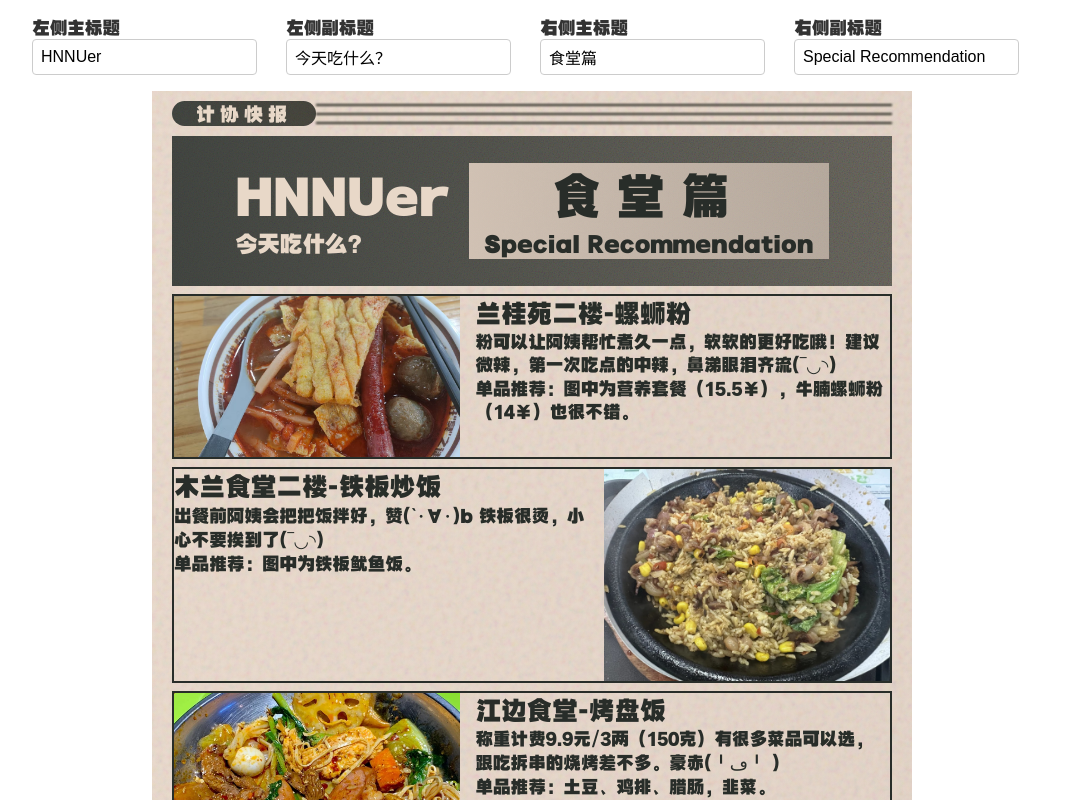
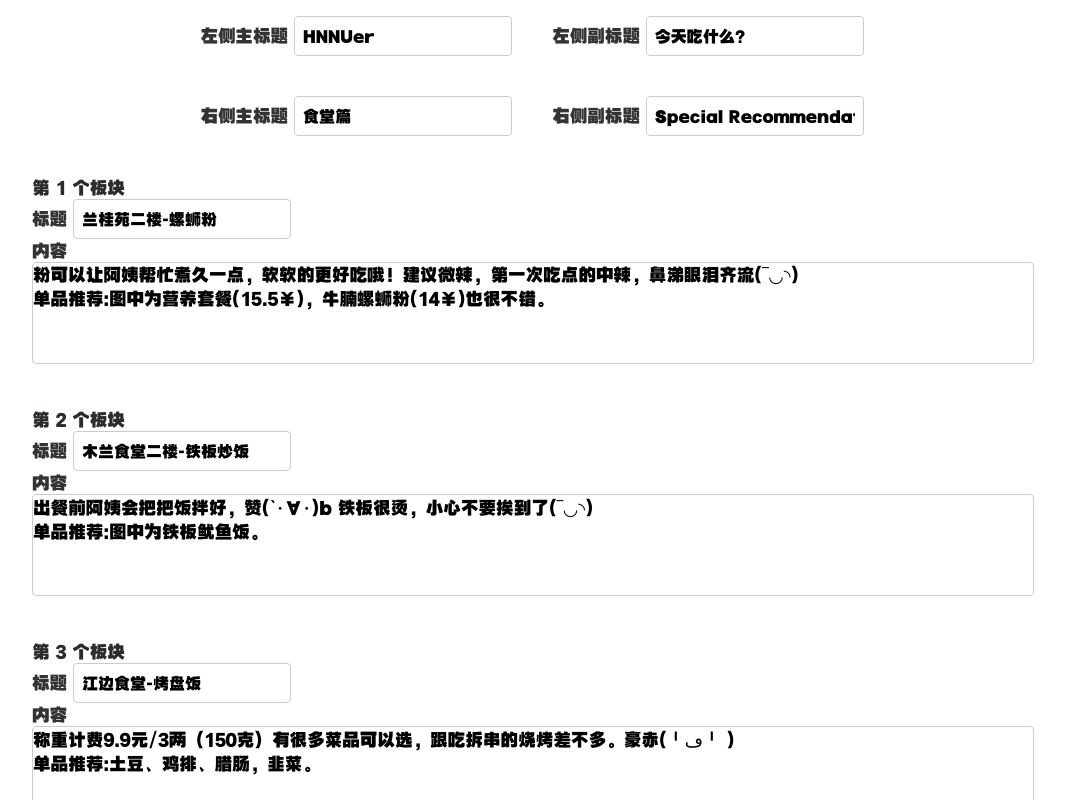
Before and after one commit to yuwuweichun/zzz-newspaper-generator, a Vue app: page / in a window 1280 px wide. Shown: the top 800 px of the page, without its empty margins (108-1173 px from the left). Built offline with nearby package versions, Linux system fonts and the light colour scheme.

Commit message:
text-generator

```diff
--- a/src/App.vue
+++ b/src/App.vue
@@ -7,7 +7,22 @@ const formData = ref({
   leftTitle: 'HNNUer',
   leftSubtitle: '今天吃什么？',
   rightTitle: '食堂篇',
-  rightSubtitle: 'Special Recommendation'
+  rightSubtitle: 'Special Recommendation',
+  // 添加新的数据字段
+  sections: [
+    {
+      title: '兰桂苑二楼-螺蛳粉',
+      content: '粉可以让阿姨帮忙煮久一点，软软的更好吃哦！建议微辣，第一次吃点的中辣，鼻涕眼泪齐流(‾◡◝)\n单品推荐:图中为营养套餐(15.5￥)，牛腩螺蛳粉(14￥)也很不错。',
+    },
+    {
+      title: '木兰食堂二楼-铁板炒饭',
+      content: '出餐前阿姨会把把饭拌好，赞(`･∀･)b 铁板很烫，小心不要挨到了(‾◡◝)\n单品推荐:图中为铁板鱿鱼饭。',
+    },
+    {
+      title: '江边食堂-烤盘饭',
+      content: '称重计费9.9元/3两（150克）有很多菜品可以选，跟吃拆串的烧烤差不多。豪赤(╹ڡ╹ )\n单品推荐:土豆、鸡排、腊肠，韭菜。',
+    }
+  ]
 })
 
 
@@ -36,29 +51,16 @@ import kaopanfan from '@/assets/images/kaopanfan.jpg'
       />
     </div>
 
-    <div class="newspaper-section">
-      <img :src="luosifen" alt="螺蛳粉" class="section-img-left">
+    <div class="newspaper-section" v-for="(section, index) in formData.sections" :key="index">
+      <img :src="[luosifen, tiebanyouyu, kaopanfan][index]" :alt="section.title"
+          :class="index % 2 === 0 ? 'section-img-left' : 'section-img-right'">
+
       <div class="section-text">
-        <p style="font-size: 1.6rem;">兰桂苑二楼-螺蛳粉</p>
-        <p>粉可以让阿姨帮忙煮久一点，软软的更好吃哦！建议微辣，第一次吃点的中辣，鼻涕眼泪齐流(‾◡◝)<br>单品推荐：图中为营养套餐（15.5￥），牛腩螺蛳粉（14￥）也很不错。</p>
+        <p style="font-size: 1.6rem;">{{ section.title }}</p>
+        <p>{{ section.content }}</p>
       </div>
-    </div>
+  </div>
 
-    <div class="newspaper-section">
-      <div class="section-text">
-        <p style="font-size: 1.6rem;">木兰食堂二楼-铁板炒饭</p>
-        <p>出餐前阿姨会把把饭拌好，赞(`･∀･)b 铁板很烫，小心不要挨到了(‾◡◝)<br>单品推荐：图中为铁板鱿鱼饭。</p>
-      </div>
-      <img :src="tiebanyouyu" alt="" class="section-img-right">
-    </div>
-
-    <div class="newspaper-section">
-      <img :src="kaopanfan" alt="" class="section-img-left">
-      <div class="section-text">
-        <p style="font-size: 1.6rem;">江边食堂-烤盘饭</p>
-        <p>称重计费9.9元/3两（150克）有很多菜品可以选，跟吃拆串的烧烤差不多。豪赤(╹ڡ╹ )<br>单品推荐：土豆、鸡排、腊肠，韭菜。</p>
-      </div>
-    </div>
   </div>
 </template>
 
@@ -83,15 +85,19 @@ import kaopanfan from '@/assets/images/kaopanfan.jpg'
   margin-top: 8px;
   border: 2px solid #282D29;
   display: flex;
-  /* 设置子元素之间的间距 */
-  gap: 15px;
+  /* 根据奇偶性改变排列方向 */
+  flex-direction: row;
 }
-.section-img-left {
+
+.newspaper-section:nth-child(even) {
+  flex-direction: row-reverse;
+}
+
+.section-img-left, .section-img-right {
   width: 40%;
 }
-.section-img-right {
-  width: 40%;
-  /* 将图片放在父容器的右侧 */
-  margin-left: auto;
+
+.section-text {
+  margin-left: 15px;
 }
 </style>
--- a/src/components/NewsInput.vue
+++ b/src/components/NewsInput.vue
@@ -20,9 +20,20 @@ const updateValue = (key, value) => {
     [key]: value
   })
 }
+
+// 添加新的更新方法
+const updateSection = (index, key, value) => {
+  const updatedSections = [...props.modelValue.sections]
+  updatedSections[index][key] = value
+  emit('update:modelValue', {
+    ...props.modelValue,
+    sections: updatedSections
+  })
+}
 </script>
 
 <template>
+    <!-- title -->
     <div class="input-container">
       <div class="input-group">
         <label>
@@ -67,6 +78,31 @@ const updateValue = (key, value) => {
           >
         </label>
       </div>
+
+      <!-- section -->
+      <div class="section-inputs" v-for="(section, index) in modelValue.sections" :key="index">
+        <p>第 {{ index + 1 }} 个板块</p>
+        <div class="input-group">
+          <label>
+            标题
+            <input
+              :value="section.title"
+              @input="updateSection(index, 'title', $event.target.value)"
+              type="text"
+            >
+          </label>
+        </div>
+        <div class="input-group">
+          <label>
+            内容
+            <textarea
+              :value="section.content"
+              @input="updateSection(index, 'content', $event.target.value)"
+            ></textarea>
+          </label>
+        </div>
+
+      </div>
     </div>
   </template>
 
@@ -74,7 +110,8 @@ const updateValue = (key, value) => {
 .input-container {
   display: flex;
   flex-wrap: wrap;
-  gap: 1rem;
+  justify-content: center;
+  gap: 2.5rem;
   padding: 1rem;
   max-width: 1000px;
   margin: 0 auto;
@@ -83,10 +120,13 @@ const updateValue = (key, value) => {
 .input-group {
   display: flex;
   flex-direction: column;
-  gap: 0.5rem;
-  flex: 1;
-  min-width: 200px;
+  gap: 1rem;
 }
+
+.section-inputs {
+  width: 1000px;
+}
+
 
 label {
   color: #333;
@@ -97,6 +137,8 @@ input {
   border: 1px solid #ccc;
   border-radius: 4px;
   font-size: 1rem;
+  min-width: 200px;
+  font-family: inherit;
 }
 
 input:focus {
@@ -104,4 +146,20 @@ input:focus {
   border-color: #42b983;
   box-shadow: 0 0 0 2px rgba(66, 185, 131, 0.2);
 }
+
+textarea {
+  border: 1px solid #ccc;
+  border-radius: 4px;
+  font-size: 1.1rem;
+  resize: none; /* 禁止调整大小 */
+  min-height: 100px; /* 设置最小高度 */
+  width: 100%; /* 宽度填满父容器 */
+  font-family: inherit; /* 继承父元素字体 */
+}
+
+textarea:focus {
+  outline: none;
+  border-color: #42b983;
+  box-shadow: 0 0 0 2px rgba(66, 185, 131, 0.2);
+}
 </style>
```
